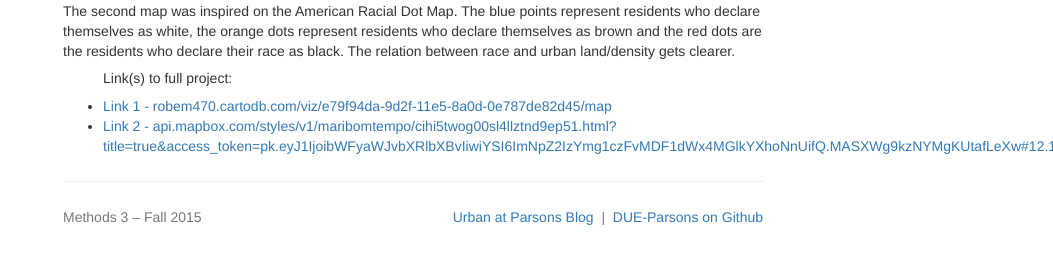
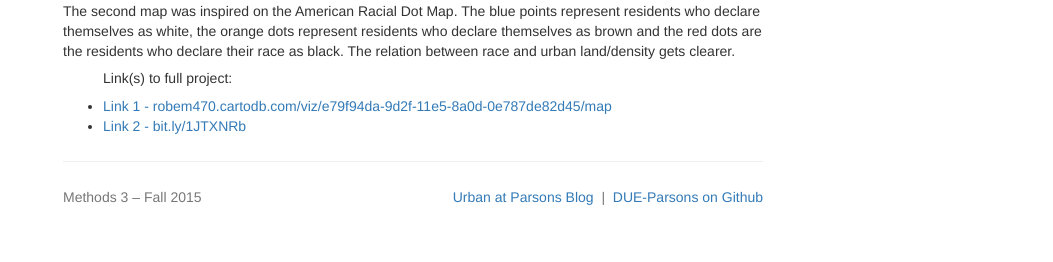
Before and after one commit to pratt-savi-800/spring2016, a Jekyll site: the page built from _projects/how-to-visualize-social-spatial-segregation-.md, in a window 1280 px wide and 900 px high, scrolled down 3526 px, cut to the strip 638-900 px from the top of the window. Shown: the whole strip, without its empty margins (227-1280 px from the left). Built offline with Jekyll 4.4.1, drawn with Linux system fonts in a browser that asks for light colours; part of the change alters nothing that is shown.

Commit message:
Shorten URL for a project link

```diff
--- a/_projects/how-to-visualize-social-spatial-segregation-.md
+++ b/_projects/how-to-visualize-social-spatial-segregation-.md
@@ -8,7 +8,7 @@ location:
     - place: Brasilia, Brazil
 project-link:
     - href: https://robem470.cartodb.com/viz/e79f94da-9d2f-11e5-8a0d-0e787de82d45/map
-    - href:    https://api.mapbox.com/styles/v1/maribomtempo/cihi5twog00sl4llztnd9ep51.html?title=true&access_token=pk.eyJ1IjoibWFyaWJvbXRlbXBvIiwiYSI6ImNpZ2IzYmg1czFvMDF1dWx4MGlkYXhoNnUifQ.MASXWg9kzNYMgKUtafLeXw#12.11/-15.8771/-47.9649
+    - href: http://bit.ly/1JTXNRb
 tags:
     - tag: Segregation
     - tag:  Right to the City
```
